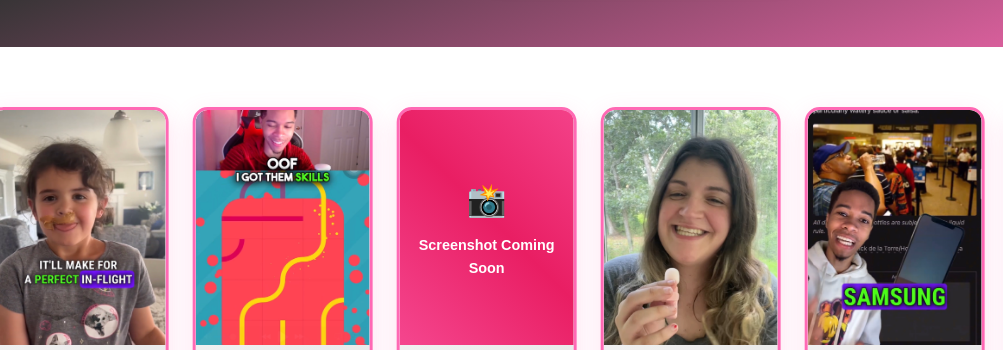
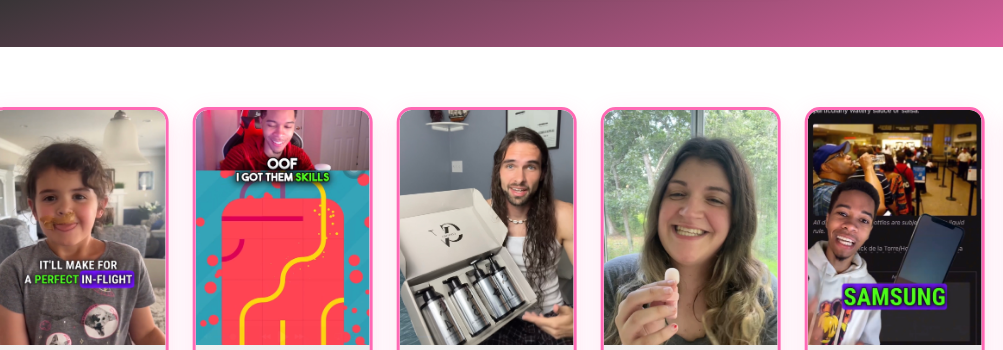
Before and after one commit to Plugin-factory-fl/SoulMediaAgencyLLC, a website: page index.html in a window 1280 px wide. Shown: the part 539-889 px from the top of the page, 0-1003 px from the left. Drawn offline with Linux system fonts and the light colour scheme.

Commit message:
Updated index.html

```diff
--- a/index.html
+++ b/index.html
@@ -611,9 +611,7 @@
                         </div>
                     </div>
                     <div class="jpg-card fade-in">
-                        <div class="jpg-placeholder">
-                            Screenshot Coming Soon
-                        </div>
+                        <img src="images/Alex2.jpg" alt="Alexander Miller Product Demo" style="width: 100%; height: 75%; object-fit: cover; border-radius: 12px 12px 0 0;">
                         <div class="jpg-info">
                             <div class="jpg-creator">Alexander Miller</div>
                             <div class="jpg-type">Product Demo</div>
@@ -658,9 +656,7 @@
                         </div>
                     </div>
                     <div class="jpg-card fade-in">
-                        <div class="jpg-placeholder">
-                            Screenshot Coming Soon
-                        </div>
+                        <img src="images/Alex2.jpg" alt="Alexander Miller Product Demo" style="width: 100%; height: 75%; object-fit: cover; border-radius: 12px 12px 0 0;">
                         <div class="jpg-info">
                             <div class="jpg-creator">Alexander Miller</div>
                             <div class="jpg-type">Product Demo</div>
```
